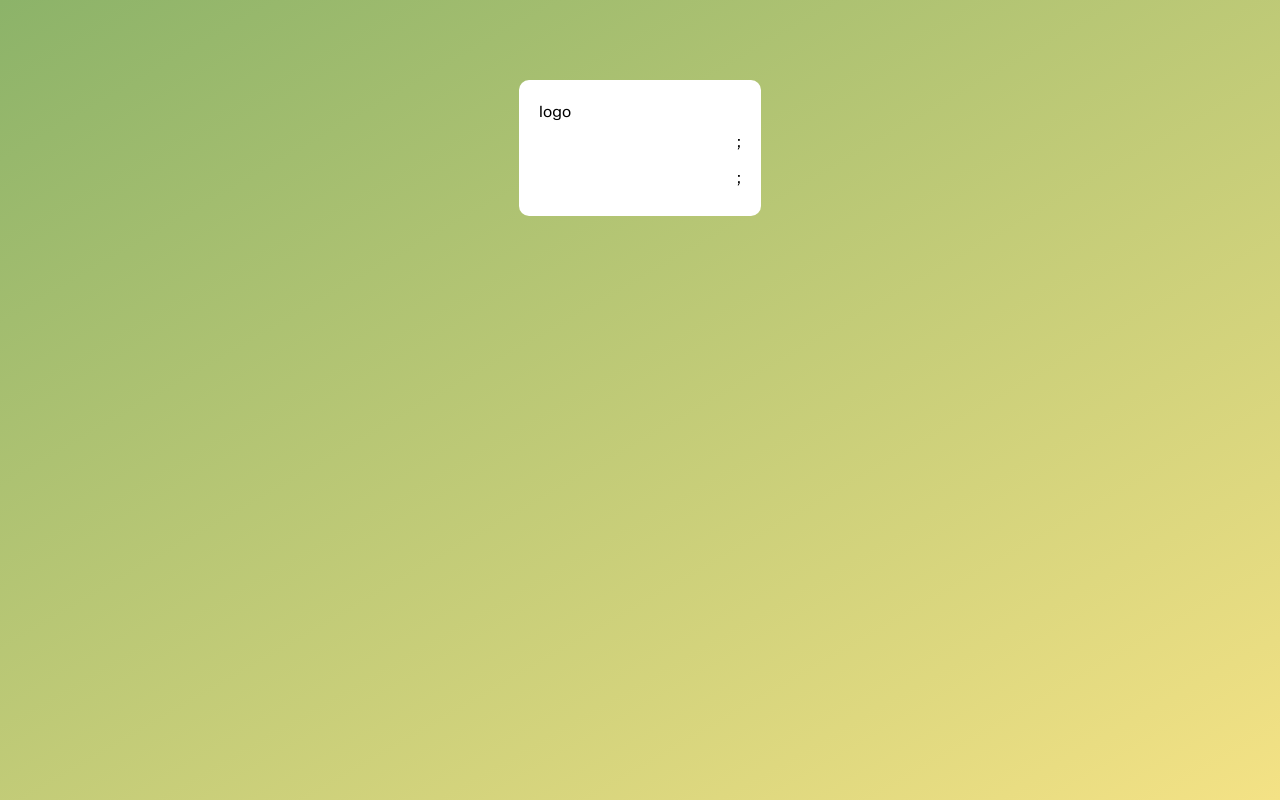
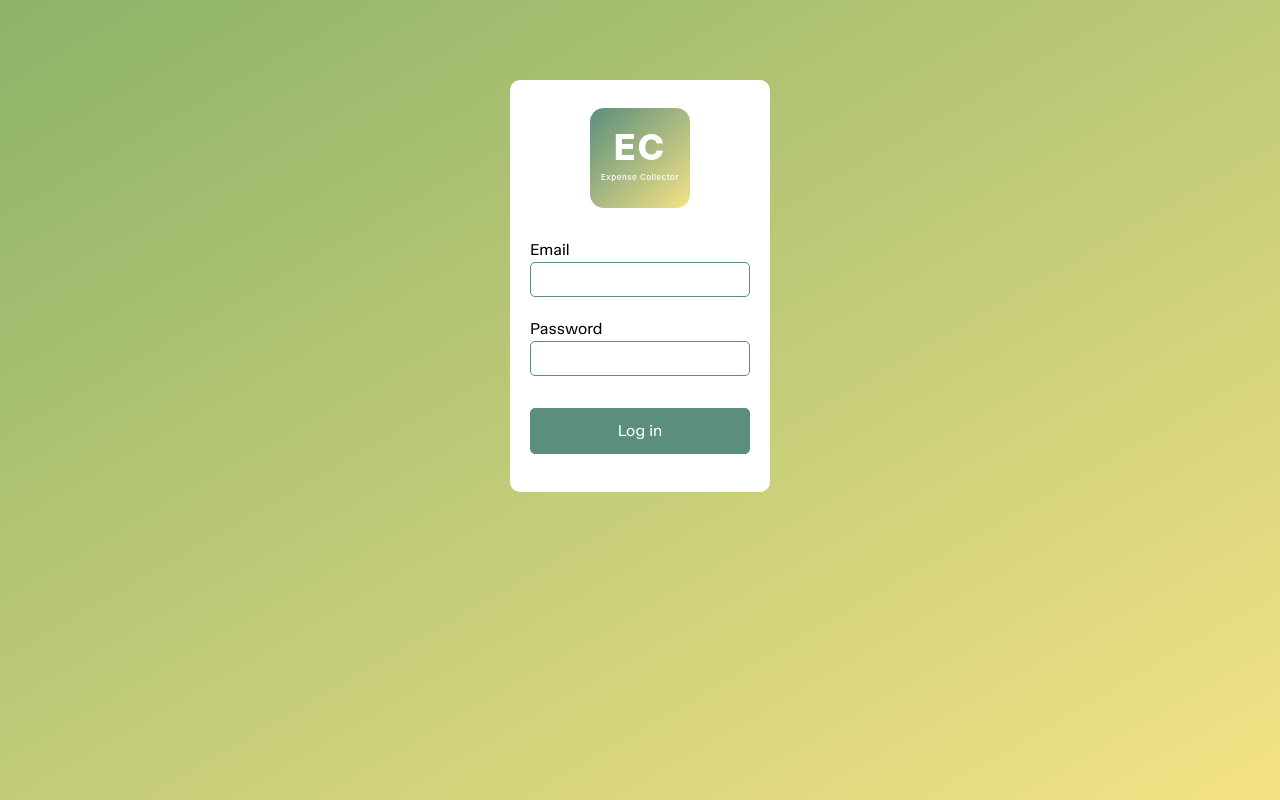
Before and after one commit to manologonz/expenses-app-ui, a Next.js app: page /auth/login in a window 1280 px wide. Built offline with nearby package versions, Linux system fonts and the light colour scheme.

Commit message:
login ui

```diff
--- a/app/auth/login/page.tsx
+++ b/app/auth/login/page.tsx
@@ -1,17 +1,23 @@
-import TextField from "@/app/components/forms/TextField";
-import React from "react";
-
 export type Props = {};
+import LoginForm from "@/app/components/forms/LoginForm";
+import Image from "next/image";
 
 const Login: React.FC<Props> = () => {
     return (
         <div className="flex justify-center items-start w-full h-full bg-linear-[150deg] from-greensage to-yellowbutter pt-20">
-            <div className="p-5 bg-white h-auto rounded-[10px]">
-                <div>logo</div>
-                <form>
-                    <TextField name="email" type="email" value="" />
-                    <TextField name="password" type="password" value="" />
-                </form>
+            <div className="px-5 py-7 bg-white h-auto rounded-[10px]">
+                <div className="flex justify-center pb-5">
+                    <Image
+                        priority
+                        alt="Expense collector logo"
+                        src="/images/icons/logo.svg"
+                        height={100}
+                        width={100}
+                    />
+                </div>
+                <div>
+                    <LoginForm />
+                </div>
             </div>
         </div>
     );
--- /dev/null
+++ b/app/components/common/LoadSpinner.tsx
@@ -0,0 +1,7 @@
+import React from "react";
+
+const LoadSpinner: React.FC = () => {
+    return <div className="loader"></div>;
+};
+
+export default LoadSpinner;
--- /dev/null
+++ b/app/components/forms/Button.tsx
@@ -0,0 +1,64 @@
+import React from "react";
+import LoadSpinner from "../common/LoadSpinner";
+
+export type InputButtonProps = {
+    id?: string;
+    variation: "redbrick" | "orangetangerine" | "greenjade" | "yellowbutter";
+    text: string;
+    full?: boolean;
+    loading?: boolean;
+};
+
+const baseButtonStyles = "px-10 py-2.5 rounded-[5px]";
+const btnRedbrick =
+    "bg-redbrick text-white hover:text-redbrick border border-redbrick";
+const btnOrangetangerine =
+    "bg-orangetangerine hover:text-orangetangerine border border-orangetangerine";
+const btnGreenjade =
+    "bg-greenjade text-white hover:text-greenjade border border-greenjade";
+const btnYellowButter =
+    "bg-yellowbutter hover:text-yellowbutter border border-yellowbutter";
+
+const InputButton: React.FC<InputButtonProps> = ({
+    id,
+    text,
+    variation,
+    full,
+    loading,
+}) => {
+    let buttonStyle = "";
+
+    switch (variation) {
+        case "redbrick":
+            buttonStyle = btnRedbrick;
+            break;
+        case "orangetangerine":
+            buttonStyle = btnOrangetangerine;
+            break;
+        case "greenjade":
+            buttonStyle = btnGreenjade;
+            break;
+        case "yellowbutter":
+            buttonStyle = btnYellowButter;
+            break;
+        default:
+            buttonStyle = btnGreenjade;
+    }
+
+    return (
+        <div className={`py-2.5 ${full ? "w-full" : "w-auto"}`}>
+            <button
+                disabled={loading}
+                id={id}
+                type="submit"
+                className={`hover:cursor-pointer hover:bg-white ease-in-out duration-300 ${baseButtonStyles} ${buttonStyle} ${
+                    full ? "w-full" : ""
+                } disable:hover:bg-${variation}`}
+            >
+                {!!loading ? "Loading..." : text}
+            </button>
+        </div>
+    );
+};
+
+export { InputButton };
--- /dev/null
+++ b/app/components/forms/FieldErrors.tsx
@@ -0,0 +1,13 @@
+const FieldErrors: React.FC<{ errors: string[] }> = ({ errors }) => {
+    return (
+        <ul className="w-full text-[9px] text-red list list-disc list-inside px-3 py-2 mt-1 bg-red-100 rounded-[5px] border border-red-400">
+            {errors.map((error, index) => (
+                <li key={index} className="text-red-400 font-bold">
+                    {error}
+                </li>
+            ))}
+        </ul>
+    );
+};
+
+export default FieldErrors;
--- /dev/null
+++ b/app/components/forms/LoginForm.tsx
@@ -0,0 +1,115 @@
+"use client";
+
+import React, { useState } from "react";
+import TextField from "./TextField";
+import { InputButton } from "./Button";
+import { z } from "zod";
+import axios from "axios";
+import { signIn } from "next-auth/react";
+
+const LoginForm: React.FC = () => {
+    const [password, setPassword] = useState("");
+    const [email, setEmail] = useState("");
+    const [status, setStatus] = useState<
+        "error" | "success" | "loading" | null
+    >(null);
+    const [errors, setErrors] = useState<{
+        email: string[];
+        password: string[];
+    }>({
+        email: [],
+        password: [],
+    });
+
+    const handleOnSubmit: React.FormEventHandler<HTMLFormElement> = async (
+        event
+    ) => {
+        event.preventDefault();
+        setStatus("loading");
+        const validationErrors = { ...errors };
+
+        let valid = true;
+
+        if (!password) {
+            validationErrors.password.push("Required field");
+            valid = false;
+        }
+
+        if (!email) {
+            validationErrors.email.push("Required field");
+            valid = false;
+        }
+
+        const emailValidator = z.email();
+
+        try {
+            emailValidator.parse(email);
+        } catch (error) {
+            validationErrors.email.push("Invalid email");
+            valid = false;
+        }
+
+        if (!valid) {
+            setErrors(validationErrors);
+            setStatus("error");
+        }
+
+        try {
+            const authResponse = await signIn("credentials", {
+                email,
+                password,
+                redirect: false,
+            });
+
+            console.log(authResponse);
+        } catch (error) {
+            console.log("can't login");
+            setStatus("error");
+        }
+    };
+
+    return (
+        <form onSubmit={handleOnSubmit}>
+            <TextField
+                id="email"
+                label="Email"
+                errors={errors.email}
+                name="email"
+                type="email"
+                value={email}
+                onChange={(event) => {
+                    if (errors.email.length) {
+                        setErrors({ ...errors, email: [] });
+                    }
+
+                    setEmail(event.target.value);
+                }}
+            />
+            <TextField
+                id="password"
+                label="Password"
+                errors={errors.password}
+                name="password"
+                type="password"
+                value={password}
+                onChange={(event) => {
+                    if (errors.password.length) {
+                        setErrors({ ...errors, password: [] });
+                    }
+
+                    setPassword(event.target.value);
+                }}
+            />
+            <div className="pt-3">
+                <InputButton
+                    variation="greenjade"
+                    text="Log in"
+                    full
+                    loading={status === "loading"}
+                />
+            </div>
+        </form>
+    );
+};
+
+export default LoginForm;
--- a/app/components/forms/TextField.tsx
+++ b/app/components/forms/TextField.tsx
@@ -1,16 +1,42 @@
 import React from "react";
+import FieldErrors from "./FieldErrors";
 
 export type Props = {
+    autocomplete?: string;
     name: string;
     type: "text" | "password" | "email";
     id?: string;
     value: string;
+    onChange: React.ChangeEventHandler<HTMLInputElement>;
+    label: string;
+    errors?: string[];
 };
 
-const TextField: React.FC<Props> = ({ name, type, id, value }) => {
+const TextField: React.FC<Props> = ({
+    name,
+    type,
+    id,
+    errors,
+    value,
+    label,
+    autocomplete = "true",
+    onChange,
+}) => {
     return (
-        <div className="py-1.5">
-            <input id={id} type={type} name={name} value={value} />;
+        <div className="block py-2.5">
+            <label htmlFor={name} className="block w-full">
+                {label}
+            </label>
+            <input
+                className="h-[35px] px-2.5 py[2px] block w-full border border-greenjade rounded-[5px] text-[16px]"
+                autoComplete={autocomplete}
+                id={id}
+                type={type}
+                name={name}
+                value={value}
+                onChange={onChange}
+            />
+            {!!errors?.length && <FieldErrors errors={errors} />}
         </div>
     );
 };
--- a/app/utils/url-builder.ts
+++ b/app/utils/url-builder.ts
@@ -18,6 +18,10 @@ class UrlBuilder {
 
     auth() {
         return this.concatenate("/auth");
+    }
+
+    login() {
+        return this.concatenate("/login");
     }
 
     expenses(id?: number, query?: ExpenseQuery) {
--- a/package.json
+++ b/package.json
@@ -13,7 +13,8 @@
     "next": "15.5.6",
     "next-auth": "^4.24.11",
     "react": "19.1.0",
-    "react-dom": "19.1.0"
+    "react-dom": "19.1.0",
+    "zod": "^4.1.12"
   },
   "devDependencies": {
     "@eslint/eslintrc": "^3",
--- a/public/css/global.css
+++ b/public/css/global.css
@@ -13,3 +13,28 @@
 body {
     font-family: var(--font-tasa-orbiter);
 }
+
+.loader {
+    width: 16px;
+    height: 16px;
+    border-radius: 50%;
+    background-color: #fff;
+    box-shadow: 32px 0 #fff, -32px 0 #fff;
+    position: relative;
+    animation: flash 0.5s ease-out infinite alternate;
+}
+
+@keyframes flash {
+    0% {
+        background-color: #fff2;
+        box-shadow: 32px 0 #fff2, -32px 0 #fff;
+    }
+    50% {
+        background-color: #fff;
+        box-shadow: 32px 0 #fff2, -32px 0 #fff2;
+    }
+    100% {
+        background-color: #fff2;
+        box-shadow: 32px 0 #fff, -32px 0 #fff2;
+    }
+}
```
Also changed, not shown: app/api/[...nextauth]/routes.ts (+20 -41 lines), app/utils/validation.ts (added), 1 other file (tests, documents, lock files or other folders). Lines whose indentation alone changed are shown as unchanged.
